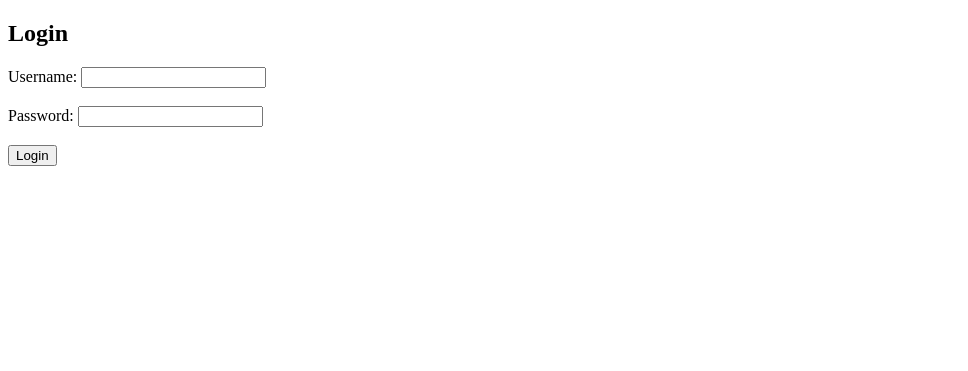
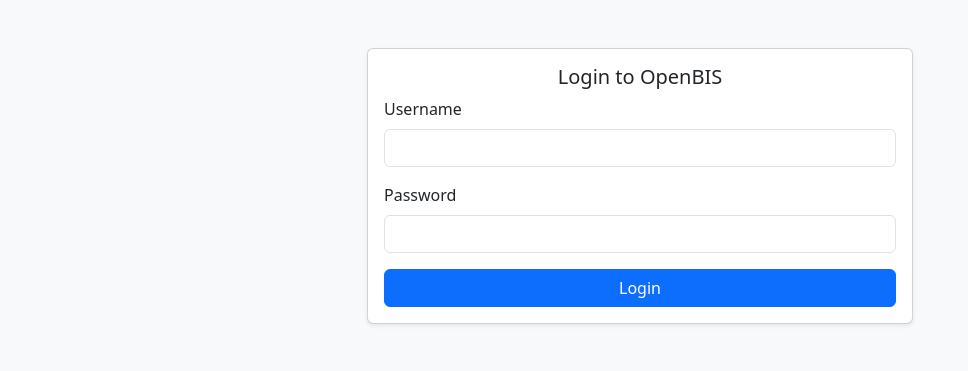
Before and after one commit to carlosmada22/excel_checker, a Django app: template myapp/templates/login.html in a window 1280 px wide. Shown: the top 371 px of the page, without its empty margins (0-968 px from the left). Run offline with Django 5.2, Linux system fonts and the light colour scheme; the template is opened without the code that fills it, so the values that code supplies are empty.

Commit message:
Added login page with encryption

```diff
--- a/excel_checker/urls.py
+++ b/excel_checker/urls.py
@@ -26,6 +26,7 @@
     path('check_instance/', views.check_instance, name='check_instance'),
     path('download_csv/<str:filename>/', views.download_csv, name='download_csv'),
     path('login/', views.login, name='login'),
+    path('logout/', views.logout_view, name='logout'),
 
 ]
 
--- a/myapp/templates/homepage.html
+++ b/myapp/templates/homepage.html
@@ -25,6 +25,12 @@
     </style>
 </head>
 <body class="bg-light">
+    <div class="d-flex justify-content-end"></div>
+            <form action="{% url 'logout' %}" method="POST">
+                {% csrf_token %}
+                <button type="submit" class="btn btn-danger">Logout</button>
+            </form>
+        </div>
     <div class="container py-5">
         <div class="row justify-content-center">
             <div class="col-md-8">
--- a/myapp/templates/login.html
+++ b/myapp/templates/login.html
@@ -4,21 +4,37 @@
     <meta charset="UTF-8">
     <meta name="viewport" content="width=device-width, initial-scale=1.0">
     <title>Login</title>
+    <!-- Add Bootstrap CSS -->
+    <link href="https://cdn.jsdelivr.net/npm/bootstrap@5.3.0/dist/css/bootstrap.min.css" rel="stylesheet">
 </head>
-<body>
-    <h2>Login</h2>
-    {% if error %}
-        <p style="color: red;">{{ error }}</p>
-    {% endif %}
-    <form method="POST" action="{% url 'login' %}">
-        {% csrf_token %}
-        <label for="username">Username:</label>
-        <input type="text" id="username" name="username" required><br><br>
-
-        <label for="password">Password:</label>
-        <input type="password" id="password" name="password" required><br><br>
-
-        <button type="submit">Login</button>
-    </form>
+<body class="bg-light">
+    <div class="container py-5">
+        <div class="row justify-content-center">
+            <div class="col-md-6">
+                <div class="card shadow-sm">
+                    <div class="card-body">
+                        <h5 class="text-center">Login to OpenBIS</h5>
+                        <form method="POST" action="{% url 'login' %}">
+                            {% csrf_token %}
+                            <div class="mb-3">
+                                <label for="username" class="form-label">Username</label>
+                                <input type="text" class="form-control" id="username" name="username" required>
+                            </div>
+                            <div class="mb-3">
+                                <label for="password" class="form-label">Password</label>
+                                <input type="password" class="form-control" id="password" name="password" required>
+                            </div>
+                            {% if error %}
+                                <div class="alert alert-danger">{{ error }}</div>
+                            {% endif %}
+                            <button type="submit" class="btn btn-primary w-100">Login</button>
+                        </form>
+                    </div>
+                </div>
+            </div>
+        </div>
+    </div>
+    <!-- Bootstrap JS -->
+    <script src="https://cdn.jsdelivr.net/npm/bootstrap@5.3.0/dist/js/bootstrap.bundle.min.js"></script>
 </body>
 </html>
```
Also changed, not shown: excel_checker/settings.py (+13 -1 lines), myapp/utils.py (+24 -0 lines), myapp/views.py (+40 -7 lines).
